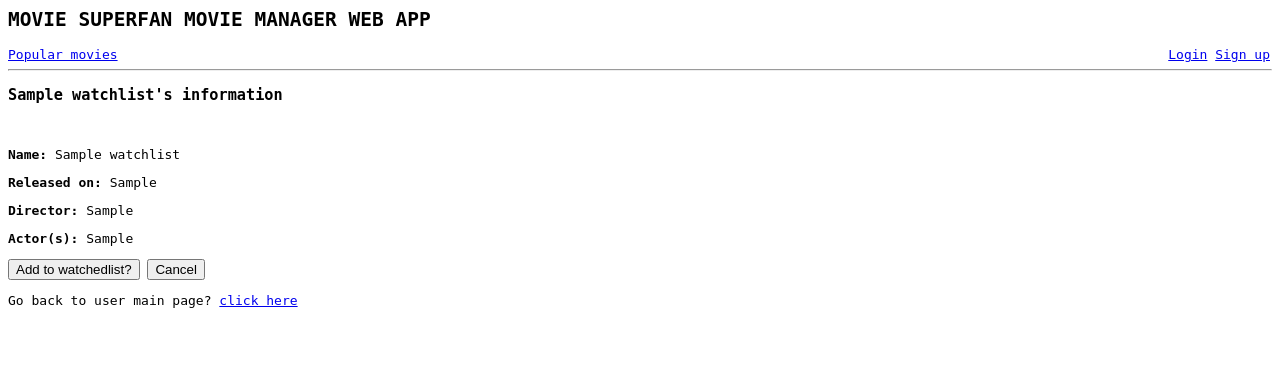
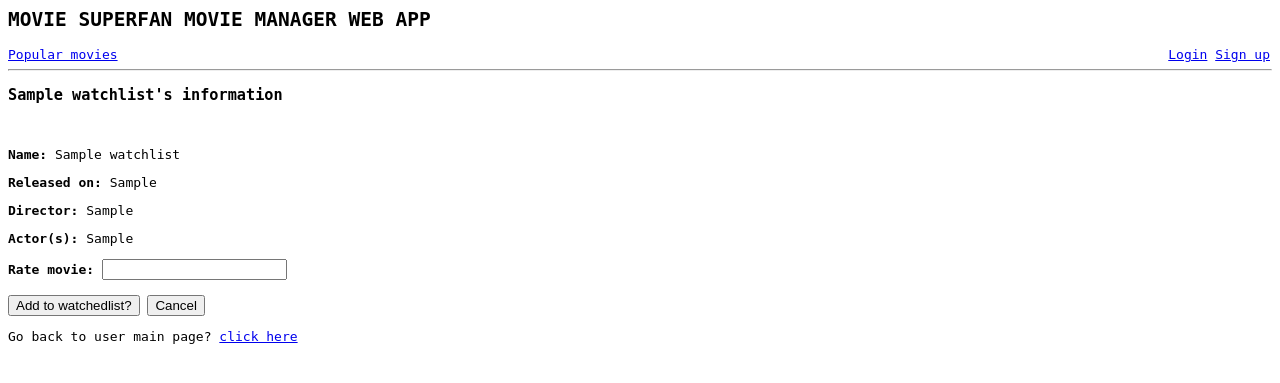
Before and after one commit to dillik539/movie_manager, a Django app: page /user/movies/moviedetail/1/ in a window 1280 px wide. Shown: the top 383 px of the page. Run offline with Django 3.2, Linux system fonts and the light colour scheme; tables that the repository leaves empty hold one stand-in row (values such as "Sample post").

Commit message:
Modified add_to_watchlist function to ensure user cannot add a movie more than once.

```diff
--- a/movie_management_app/templates/movie_management_app/movie_detail.html
+++ b/movie_management_app/templates/movie_management_app/movie_detail.html
@@ -15,6 +15,9 @@
   <input type = 'hidden' id ="Year" name= "Year" value = {{movie_detail.year}} />
   <input type = 'hidden' id = 'Director' name = 'Director' value = {{movie_detail.director}} />
   <input type = 'hidden' id ="Actors" name= "Actors" value = {{movie_detail.actor}}/>
+  <strong>Rate movie: </strong>
+  <input type = 'text' id = "Ratings" name = "Ratings" value = ''/>
+  <br><br>
   <input type = 'submit' value = 'Add to watchedlist?' />
   <input type = 'submit' name = 'Cancel' value = 'Cancel' />
 </form>
--- a/movie_management_app/templates/movie_management_app/watchlist.html
+++ b/movie_management_app/templates/movie_management_app/watchlist.html
@@ -3,6 +3,9 @@
 {% block content %}
 
 <h3>Your movie watch list page.</h3>
+{% if message %}
+  {{message}}
+{% else %}
   <div>
     <p>Movie search</p>
     <form action = "{% url 'movie_list' %}">
@@ -22,6 +25,7 @@
       <br> -->
     {% endfor %}
   </div>
+{% endif %}
 
 <p>Go back to user main page? <a href = "{% url 'user' %}">click here</a></p>
 
--- a/movie_management_app/views.py
+++ b/movie_management_app/views.py
@@ -50,7 +50,11 @@ def add_to_watchlist(request):
     actor = request.POST.get('Actors')
     new_movie = WatchList(name = title, actor = actor, director = director, year = year)
     # new_movie = WatchList(name = movie.Title, actor = movie.Actors, director = movie.Director, year = movie.Year)
-    if not 'Cancel' in request.POST:
+    movie_name = WatchList.objects.filter(name__iexact = title).all()
+    if movie_name:
+        message = 'That movie already exist in your database'
+        return render(request, 'movie_management_app/watchlist.html', {'message': message})
+    else:
         new_movie.save()
     return render(request, 'movie_management_app/user.html')
 
@@ -63,6 +67,8 @@ def add_to_watchedlist(request):
     watched_movie = WatchedList(name = title, actor= actor, director = director, year = year)
     if not 'Cancel' in request.POST:
         watched_movie.save()
+        movie = WatchList.objects.filter(name__iexact = title)
+        movie.delete()
     return render(request, 'movie_management_app/user.html')
 
 
--- a/movie_manager/settings.py
+++ b/movie_manager/settings.py
@@ -37,7 +37,7 @@ INSTALLED_APPS = [
     'django.contrib.sessions',
     'django.contrib.messages',
     'django.contrib.staticfiles',
-    'movie_management_app'
+    'movie_management_app',
 ]
 
 MIDDLEWARE = [
```
Lines whose indentation alone changed are shown as unchanged.
